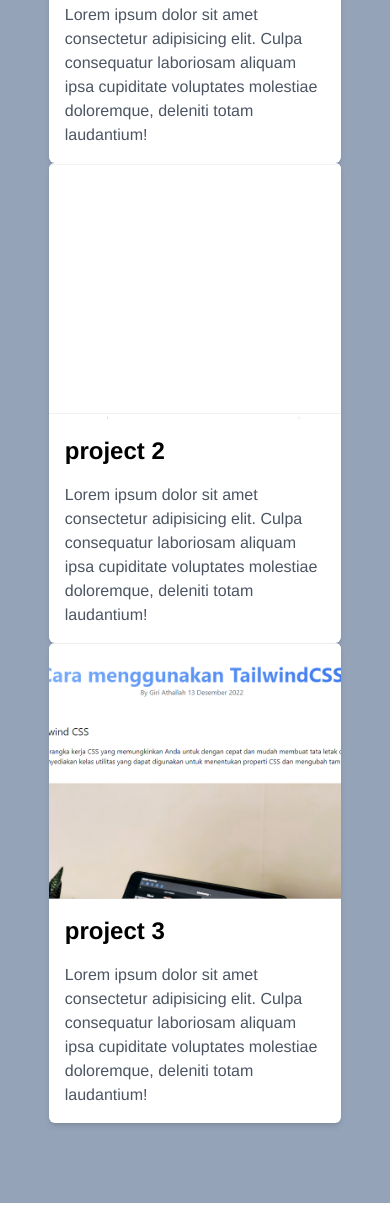
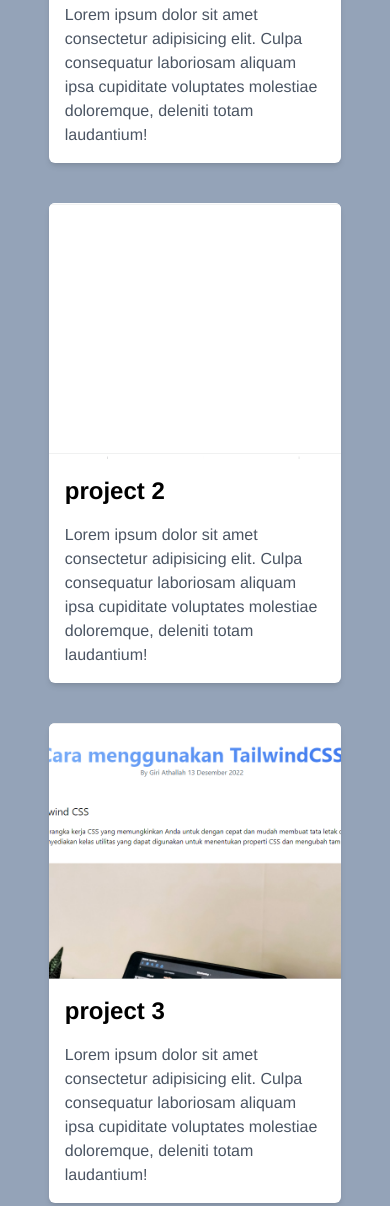
Before and after one commit to Giriathallah/myprofile, a website: page index.html in a window 390 px wide. Shown: the part 1376-2582 px from the top of the page. Drawn offline with nearby package versions, Linux system fonts and the light colour scheme.

Commit message:
Update index.html

```diff
--- a/index.html
+++ b/index.html
@@ -160,7 +160,7 @@
       <div class="w-3/4 mx-auto lg:grid lg:grid-cols-3 lg:gap-4">
         <!-- project 1 -->
         <div
-          class="max-w-md mx-auto bg-white shadow-md rounded-md overflow-hidden group"
+          class="max-w-md mx-auto bg-white shadow-md rounded-md overflow-hidden mb-10 lg:mb-0 group"
         >
           <div class="relative">
             <img
@@ -194,7 +194,7 @@
 
         <!-- project 2 -->
         <div
-          class="max-w-md mx-auto bg-white shadow-md rounded-md overflow-hidden group"
+          class="max-w-md mx-auto bg-white shadow-md rounded-md overflow-hidden mb-10 lg:mb-0 group"
         >
           <div class="relative">
             <img
@@ -227,7 +227,7 @@
 
         <!-- project 3 -->
         <div
-          class="max-w-md mx-auto bg-white shadow-md rounded-md overflow-hidden group"
+          class="max-w-md mx-auto bg-white shadow-md rounded-md overflow-hidden mb-10 lg:mb-0 group"
         >
           <div class="relative">
             <img
```
